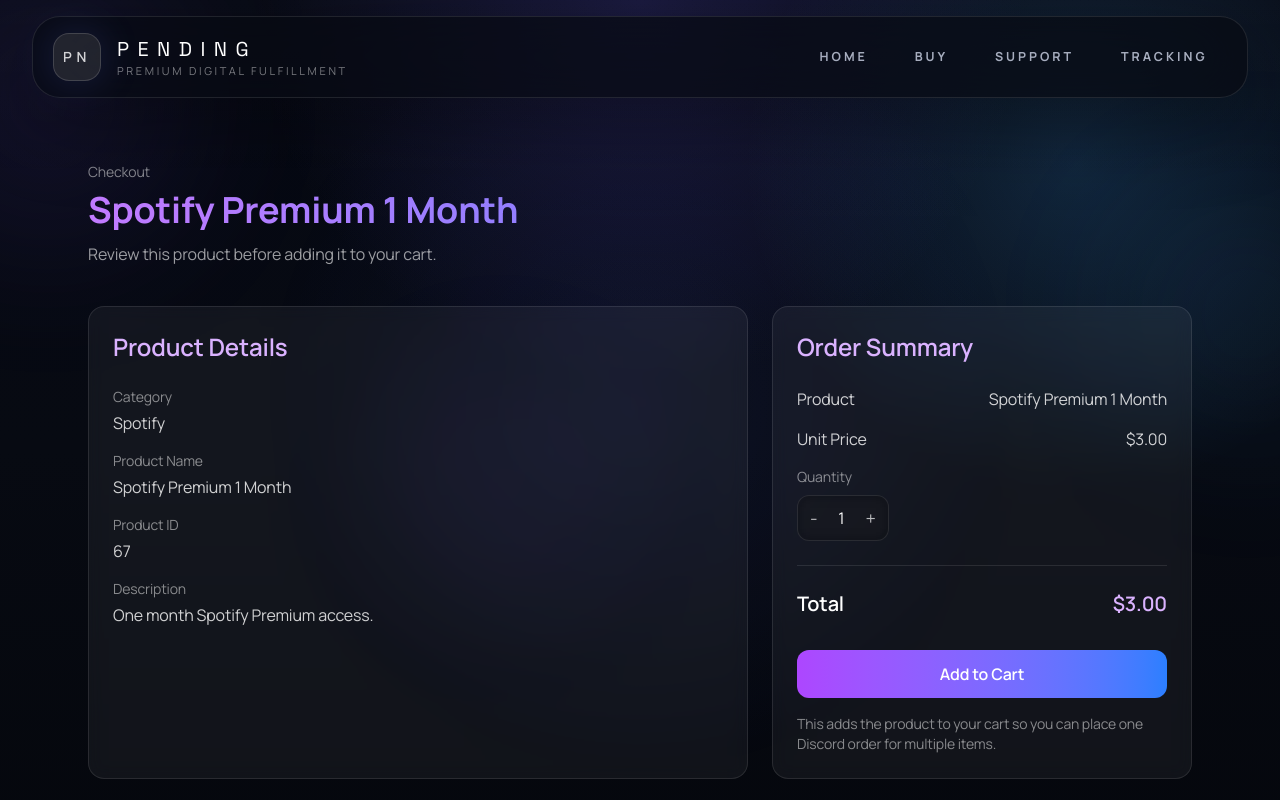
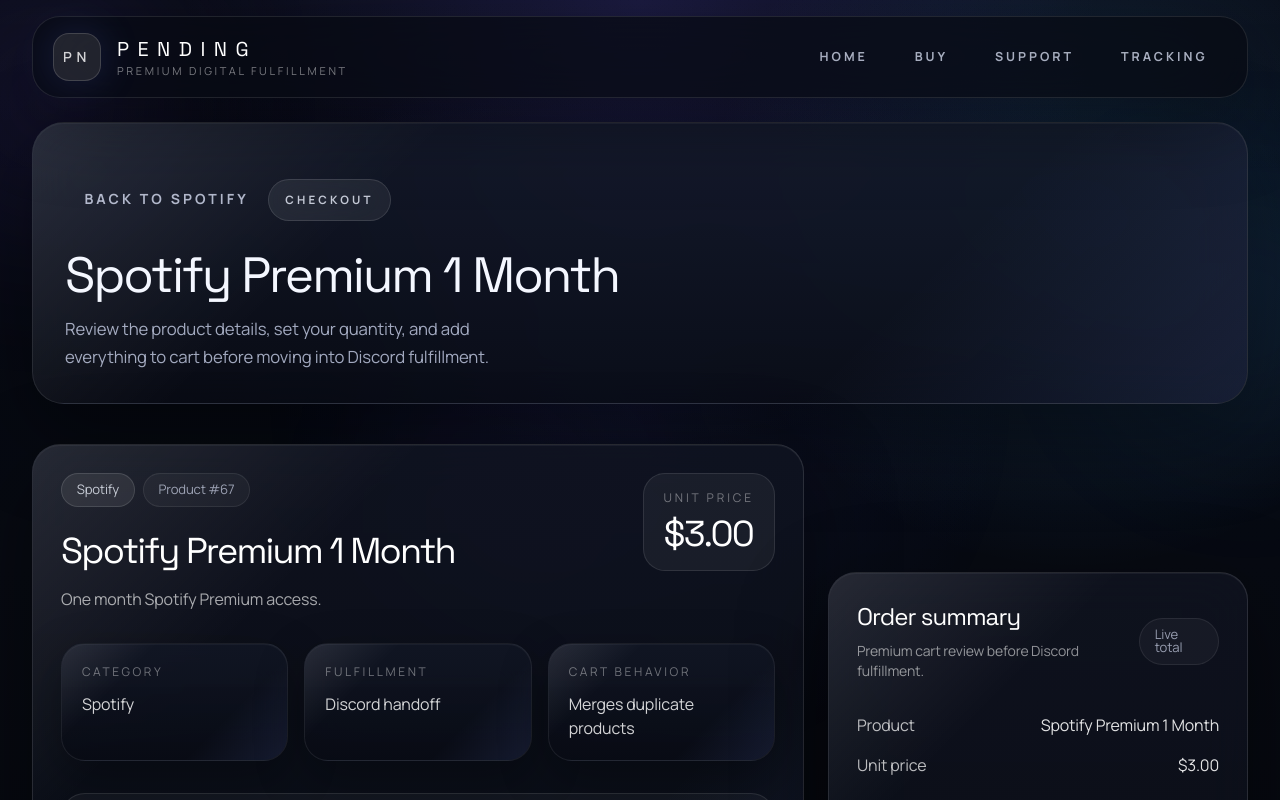
Before and after one commit to StillJad/pending, a Next.js app: page /checkout/67/spotify-premium-1-month in a window 1280 px wide. Shown: the top 800 px of the page. Built offline with nearby package versions, Linux system fonts and the light colour scheme.

Commit message:
Refactor CheckoutPage with improved structure and imports

```diff
--- a/app/checkout/[id]/[slug]/page.tsx
+++ b/app/checkout/[id]/[slug]/page.tsx
@@ -1,8 +1,24 @@
 "use client";
 
+import Link from "next/link";
 import { useMemo, useState } from "react";
 import { useParams, useRouter } from "next/navigation";
-import { products } from "../../../../data/products";
+import { products } from "@/data/products";
+import { formatCurrency, parsePrice } from "@/lib/site";
+
+type CartItem = {
+  id: number;
+  slug?: string;
+  name: string;
+  price: number;
+  quantity: number;
+};
+
+const fulfillmentNotes = [
+  "Transparent pricing before checkout",
+  "Multi-item cart support",
+  "Discord-based fulfillment after order placement",
+] as const;
 
 export default function CheckoutPage() {
   const params = useParams<{ id: string; slug: string }>();
@@ -18,14 +34,16 @@
     );
   }, [id, slug]);
 
-  const unitPrice = product ? Number(String(product.price).replace(/[^0-9.]/g, "")) : 0;
+  const unitPrice = product ? parsePrice(product.price) : 0;
   const total = unitPrice * quantity;
 
   const handleAddToCart = () => {
     if (!product) return;
 
-    const existingCart = JSON.parse(localStorage.getItem("pending_cart") || "[]");
-    const existingItem = existingCart.find((item: { id: number }) => item.id === product.id);
+    const existingCart = JSON.parse(
+      localStorage.getItem("pending_cart") || "[]"
+    ) as CartItem[];
+    const existingItem = existingCart.find((item) => item.id === product.id);
 
     if (existingItem) {
       existingItem.quantity += quantity;
@@ -45,107 +63,186 @@
 
   if (!product) {
     return (
-      <main className="text-white">
-        <div className="mx-auto max-w-6xl px-6 py-10">
-          <h1 className="text-4xl font-bold bg-gradient-to-r from-purple-400 to-blue-500 bg-clip-text text-transparent">Product not found</h1>
-          <p className="mt-3 text-white/60">
-            This product does not exist or the link is incorrect.
+      <main className="page-shell">
+        <section className="page-header">
+          <span className="page-kicker">Missing product</span>
+          <h1 className="section-title mt-6">Product not found.</h1>
+          <p className="section-copy mt-4">
+            This product does not exist or the checkout link is no longer
+            valid. Return to the catalog to continue browsing.
           </p>
+          <div className="mt-8 flex flex-wrap gap-3">
+            <Link href="/products" className="button-base button-primary">
+              Browse products
+            </Link>
+            <Link href="/ticket" className="button-base button-secondary">
+              Contact support
+            </Link>
           </div>
+        </section>
       </main>
     );
   }
 
   return (
-    <main className="text-white">
-      <div className="mx-auto max-w-6xl px-6 py-10">
-        <p className="text-sm text-white/50">Checkout</p>
-        <h1 className="mt-2 text-4xl font-bold bg-gradient-to-r from-purple-400 to-blue-500 bg-clip-text text-transparent">{product.name}</h1>
-        <p className="mt-3 max-w-2xl text-white/60">
-          Review this product before adding it to your cart.
+    <main className="page-shell">
+      <section className="page-header">
+        <Link
+          href={`/products/${product.category.toLowerCase().replace(/\s+/g, "-")}`}
+          className="button-base button-ghost w-fit px-0 text-sm uppercase tracking-[0.22em] text-white/55 hover:text-white"
+        >
+          Back to {product.category}
+        </Link>
+
+        <span className="page-kicker mt-6">Checkout</span>
+        <h1 className="section-title mt-6">{product.name}</h1>
+        <p className="section-copy mt-4">
+          Review the product details, set your quantity, and add everything to
+          cart before moving into Discord fulfillment.
         </p>
+      </section>
 
-        <div className="mt-10 grid gap-6 lg:grid-cols-[1.5fr_420px]">
-          <div className="rounded-2xl border border-white/10 bg-white/5 p-6 backdrop-blur">
-            <h2 className="text-2xl font-semibold text-purple-300">Product Details</h2>
-
-            <div className="mt-6 space-y-4 text-white/80">
-              <div>
-                <p className="text-sm text-white/50">Category</p>
-                <p className="mt-1">{product.category}</p>
+      <section className="grid gap-6 lg:grid-cols-[minmax(0,1.15fr)_420px]">
+        <div className="glass-panel p-6 sm:p-7">
+          <div className="flex flex-col gap-6 lg:flex-row lg:items-start lg:justify-between">
+            <div className="max-w-2xl">
+              <div className="flex flex-wrap gap-2">
+                <span className="chip">{product.category}</span>
+                <span className="chip-muted">Product #{product.id}</span>
               </div>
 
-              <div>
-                <p className="text-sm text-white/50">Product Name</p>
-                <p className="mt-1">{product.name}</p>
+              <h2 className="font-display mt-6 text-4xl tracking-[-0.05em] text-white">
+                {product.name}
+              </h2>
+              <p className="mt-4 max-w-2xl text-white/64">
+                {product.description}
+              </p>
             </div>
 
-              <div>
-                <p className="text-sm text-white/50">Product ID</p>
-                <p className="mt-1">{product.id}</p>
+            <div className="rounded-[22px] border border-white/10 bg-white/[0.05] px-5 py-4">
+              <p className="text-xs uppercase tracking-[0.24em] text-white/40">
+                Unit price
+              </p>
+              <p className="font-display mt-2 text-4xl tracking-[-0.05em] text-white">
+                {formatCurrency(unitPrice)}
+              </p>
+            </div>
           </div>
 
-              <div>
-                <p className="text-sm text-white/50">Description</p>
-                <p className="mt-1">{product.description}</p>
+          <div className="mt-8 grid gap-4 md:grid-cols-3">
+            <div className="glass-card p-5">
+              <p className="text-xs uppercase tracking-[0.22em] text-white/40">
+                Category
+              </p>
+              <p className="mt-3 text-white/82">{product.category}</p>
+            </div>
+            <div className="glass-card p-5">
+              <p className="text-xs uppercase tracking-[0.22em] text-white/40">
+                Fulfillment
+              </p>
+              <p className="mt-3 text-white/82">Discord handoff</p>
+            </div>
+            <div className="glass-card p-5">
+              <p className="text-xs uppercase tracking-[0.22em] text-white/40">
+                Cart behavior
+              </p>
+              <p className="mt-3 text-white/82">Merges duplicate products</p>
+            </div>
+          </div>
+
+          <div className="mt-8 rounded-[24px] border border-white/10 bg-white/[0.04] p-5">
+            <p className="font-display text-xl tracking-[-0.04em] text-white">
+              Product details
+            </p>
+            <div className="mt-5 space-y-3 text-sm text-white/64">
+              {fulfillmentNotes.map((note) => (
+                <div key={note} className="flex items-start gap-3">
+                  <span className="mt-1 h-2.5 w-2.5 rounded-full bg-violet-300 shadow-[0_0_16px_rgba(196,181,253,0.85)]" />
+                  <span>{note}</span>
+                </div>
+              ))}
             </div>
           </div>
         </div>
 
-          <div className="rounded-2xl border border-white/10 bg-white/5 p-6 backdrop-blur">
-            <h2 className="text-2xl font-semibold text-purple-300">Order Summary</h2>
-
-            <div className="mt-6 flex items-center justify-between text-white/80">
-              <span>Product</span>
-              <span>{product.name}</span>
+        <aside className="glass-panel p-6 sm:p-7 lg:sticky lg:top-32 lg:h-fit">
+          <div className="flex items-center justify-between gap-4">
+            <div>
+              <p className="font-display text-2xl tracking-[-0.04em] text-white">
+                Order summary
+              </p>
+              <p className="mt-2 text-sm text-white/54">
+                Premium cart review before Discord fulfillment.
+              </p>
+            </div>
+            <span className="chip-muted">Live total</span>
           </div>
 
-            <div className="mt-4 flex items-center justify-between text-white/80">
-              <span>Unit Price</span>
-              <span>${unitPrice.toFixed(2)}</span>
+          <div className="mt-8 space-y-4">
+            <div className="flex items-center justify-between text-white/72">
+              <span>Product</span>
+              <span className="max-w-[180px] text-right text-white/88">
+                {product.name}
+              </span>
+            </div>
+            <div className="flex items-center justify-between text-white/72">
+              <span>Unit price</span>
+              <span className="text-white/88">{formatCurrency(unitPrice)}</span>
+            </div>
           </div>
 
-            <div className="mt-4">
-              <p className="text-sm text-white/50">Quantity</p>
-              <div className="mt-2 flex w-fit items-center gap-3 rounded-xl border border-white/10 bg-black/30 backdrop-blur px-3 py-2">
+          <div className="mt-6">
+            <p className="text-xs uppercase tracking-[0.24em] text-white/40">
+              Quantity
+            </p>
+            <div className="mt-3 flex w-fit items-center gap-3 rounded-[20px] border border-white/10 bg-white/[0.04] p-2">
               <button
                 type="button"
-                  onClick={() => setQuantity((q) => Math.max(1, q - 1))}
-                  className="text-lg text-white/70"
+                onClick={() => setQuantity((current) => Math.max(1, current - 1))}
+                className="flex h-11 w-11 items-center justify-center rounded-2xl border border-white/10 bg-white/[0.05] text-lg text-white/76 transition hover:border-white/20 hover:bg-white/[0.1] hover:text-white disabled:opacity-40"
+                disabled={quantity === 1}
               >
                 -
               </button>
-                <span className="min-w-6 text-center">{quantity}</span>
+              <span className="min-w-10 text-center font-display text-2xl text-white">
+                {quantity}
+              </span>
               <button
                 type="button"
-                  onClick={() => setQuantity((q) => q + 1)}
-                  className="text-lg text-white/70"
+                onClick={() => setQuantity((current) => current + 1)}
+                className="flex h-11 w-11 items-center justify-center rounded-2xl border border-white/10 bg-white/[0.05] text-lg text-white/76 transition hover:border-white/20 hover:bg-white/[0.1] hover:text-white"
               >
                 +
               </button>
             </div>
           </div>
 
-            <div className="mt-6 border-t border-white/10 pt-6">
-              <div className="flex items-center justify-between text-xl font-semibold">
-                <span>Total</span>
-                <span className="text-purple-300">${total.toFixed(2)}</span>
+          <div className="mt-6 rounded-[24px] border border-white/10 bg-white/[0.04] p-5">
+            <div className="flex items-center justify-between text-sm text-white/58">
+              <span>Quantity</span>
+              <span>{quantity}</span>
+            </div>
+            <div className="mt-4 flex items-center justify-between">
+              <span className="text-base text-white/72">Total</span>
+              <span className="font-display text-4xl tracking-[-0.05em] text-white">
+                {formatCurrency(total)}
+              </span>
             </div>
           </div>
 
           <button
             onClick={handleAddToCart}
-              className="mt-8 w-full rounded-xl bg-gradient-to-r from-purple-500 to-blue-500 px-4 py-3 font-semibold text-white transition hover:opacity-90"
+            className="button-base button-primary cta-pulse mt-8 w-full"
           >
-              Add to Cart
+            Add to cart
           </button>
 
-            <p className="mt-4 text-sm text-white/50">
-              This adds the product to your cart so you can place one Discord order for multiple items.
+          <p className="mt-4 text-sm text-white/52">
+            This adds the product to your cart so you can place one cleaner
+            order for multiple items before opening Discord.
           </p>
-          </div>
-        </div>
-      </div>
+        </aside>
+      </section>
     </main>
   );
 }
```
Lines whose indentation alone changed are shown as unchanged.
